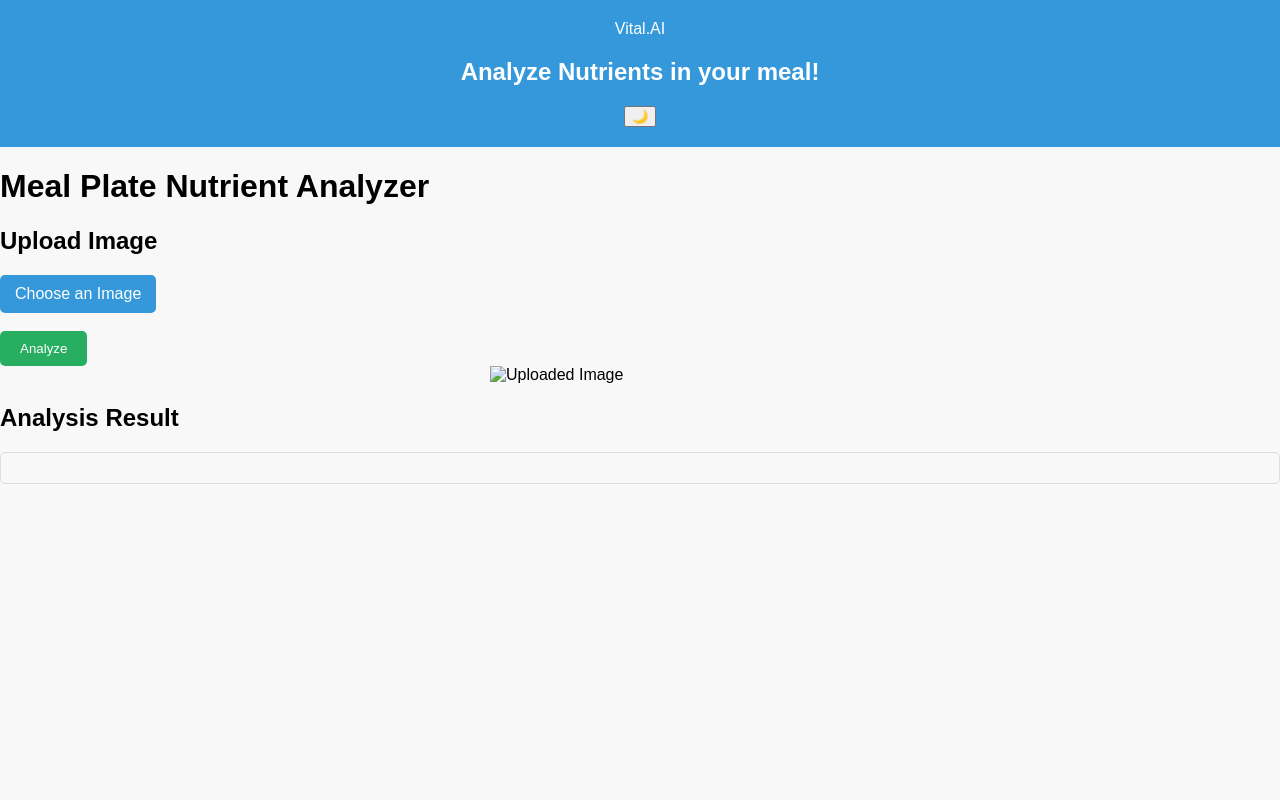
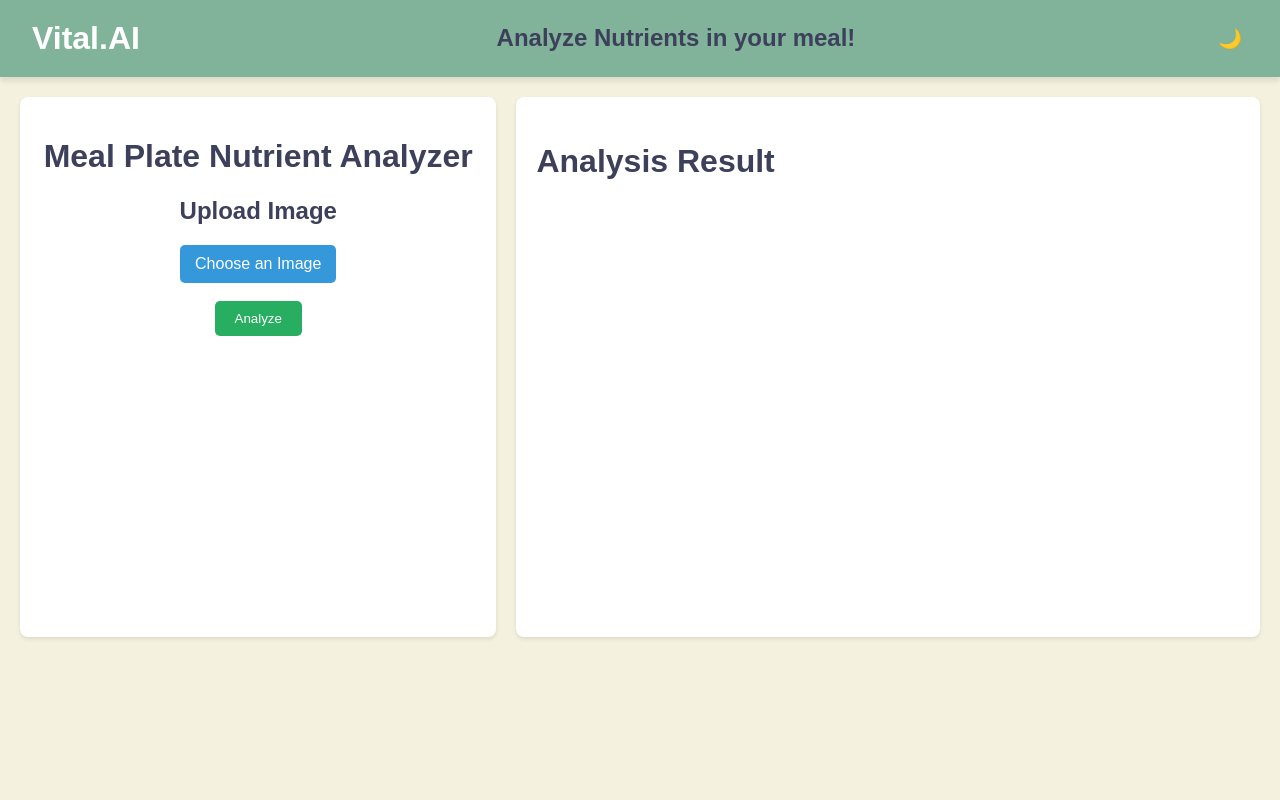
Before and after one commit to harinidyapa/my-flask-app, a Flask app: page / in a window 1280 px wide. Run offline with Flask 3, Linux system fonts and the light colour scheme.

Commit message:
Update style.css

```diff
--- a/static/style.css
+++ b/static/style.css
@@ -1,43 +1,99 @@
+:root {
+    --bg-light: #F4F1DE;
+    --bg-dark: #3D405B;
+    --text-light: #3D405B;
+    --text-dark: #F4F1DE;
+    --primary-color: linear-gradient(135deg, #E07A5F, #F2CC8F);
+    --secondary-color: #81B29A;
+    --accent-color: #E07A5F;
+}
+
 body {
-    font-family: 'Arial', sans-serif;
+    font-family: 'Poppins', sans-serif;
+    background: var(--bg-light);
+    color: var(--text-light);
     margin: 0;
     padding: 0;
-    background-color: #f8f8f8;
+    transition: background 0.3s, color 0.3s;
     display: flex;
     flex-direction: column;
     min-height: 100vh;
 }
 
-header {
-    background-color: #3498db;
-    color: white;
-    text-align: center;
-    padding: 20px 0;
+.dark-mode {
+    background: var(--bg-dark);
+    color: var(--text-dark);
 }
 
-.content {
+/* Navbar */
+.navbar {
     display: flex;
-    flex-grow: 1;
-    padding: 20px;
-    justify-content: center;
-    align-items: flex-start;
+    justify-content: space-between;
+    align-items: center;
+    padding: 1rem 2rem;
+    height: 2.8rem;
+    background: var(--secondary-color);
+    box-shadow: 0px 4px 6px rgba(0, 0, 0, 0.1);
 }
 
-.input-section {
-    width: 300px;
+.logo {
+    font-size: 2rem;
+    font-weight: bold;
+    color: white;
+}
+
+nav ul {
+    list-style: none;
+    display: flex;
+    gap: 1.5rem;
+    margin: 0;
+    padding: 0;
+}
+
+nav ul li a {
+    text-decoration: none;
+    color: var(--text-light);
+    font-weight: 500;
+    transition: color 0.3s;
+}
+
+.dark-mode nav ul li a {
+    color: var(--text-dark);
+}
+
+nav ul li a:hover {
+    color: var(--accent-color);
+}
+
+#theme-toggle {
+    cursor: pointer;
+    font-size: 1.2rem;
+    background: transparent;
+    border: none;
+    color: var(--text-light);
+}
+
+.dark-mode #theme-toggle {
+    color: var(--text-dark);
+}
+
+/* Layout */
+.container {
+    display: flex;
+    justify-content: space-between;
     padding: 20px;
-    background-color: white;
+    gap: 20px;
+}
+
+/* Left Box */
+.left-box {
+    height: 500px;
+    width: 500px;
+    background: white;
+    padding: 20px;
     border-radius: 8px;
     box-shadow: 0 2px 4px rgba(0, 0, 0, 0.1);
-    margin-right: 20px;
-}
-
-.result-section {
-    flex-grow: 1;
-    background-color: white;
-    border-radius: 8px;
-    box-shadow: 0 2px 4px rgba(0, 0, 0, 0.1);
-    padding: 20px;
+    text-align: center;
 }
 
 .upload-label {
@@ -61,33 +117,60 @@
     border-radius: 5px;
     cursor: pointer;
 }
-
-.output-container {
-    margin-top: 20px;
-    padding: 15px;
-    border: 1px solid #ddd;
-    border-radius: 5px;
+.analyze-button:hover{
+    transform: scale(1.1);
+}
+.image-preview {
+    margin-top: 15px;
 }
 
-.loading-message {
-    display: none;
-    margin-top: 10px;
-    font-style: italic;
-}
-
-.hidden {
+.uploaded-image {
+    max-width: 100%;
+    height: auto;
+    border-radius: 5px;
     display: none;
 }
 
-.uploaded-image {
-    max-width: 300px;
-    max-height: 300px;
-    display: block;
-    margin: 0 auto 20px;
+/* Right Box */
+.right-box {
+    width: 65%;
+    background: white;
+    padding: 20px;
+    border-radius: 8px;
+    box-shadow: 0 2px 4px rgba(0, 0, 0, 0.1);
+}
+
+.right-box h2 {
+    font-size: 2rem;
+    font-weight: 700;
+}
+
+.output-container {
+    margin-top: 10px;
+    font-size: 1rem;
+}
+
+/* Styling for analysis result */
+.analysis-result h1,
+.analysis-result h2,
+.analysis-result h3,
+.analysis-result h4,
+.analysis-result h5,
+.analysis-result h6 {
+    font-weight: 700;
+    font-size: 1.5rem; /* Larger than regular text */
+    margin: 10px 0 5px 0;
+}
+
+.analysis-result p {
+    font-weight: normal;
+    font-size: 1rem; /* Smaller than headings */
+    color: #333;
+    margin: 5px 0;
 }
 
 .chart-container {
-    width: 300px;
+    width: 100%;
     height: 300px;
-    margin: 20px auto;
+    margin-top: 20px;
 }
```
